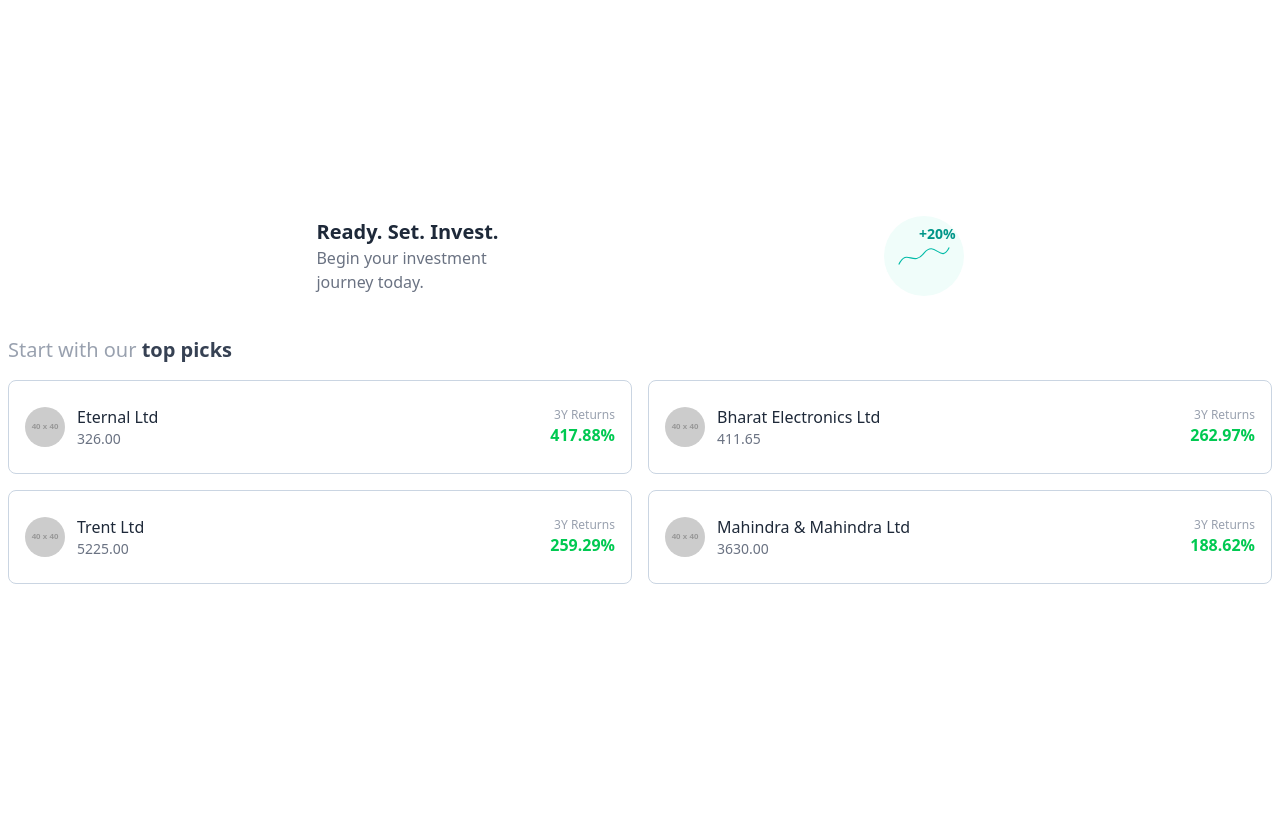
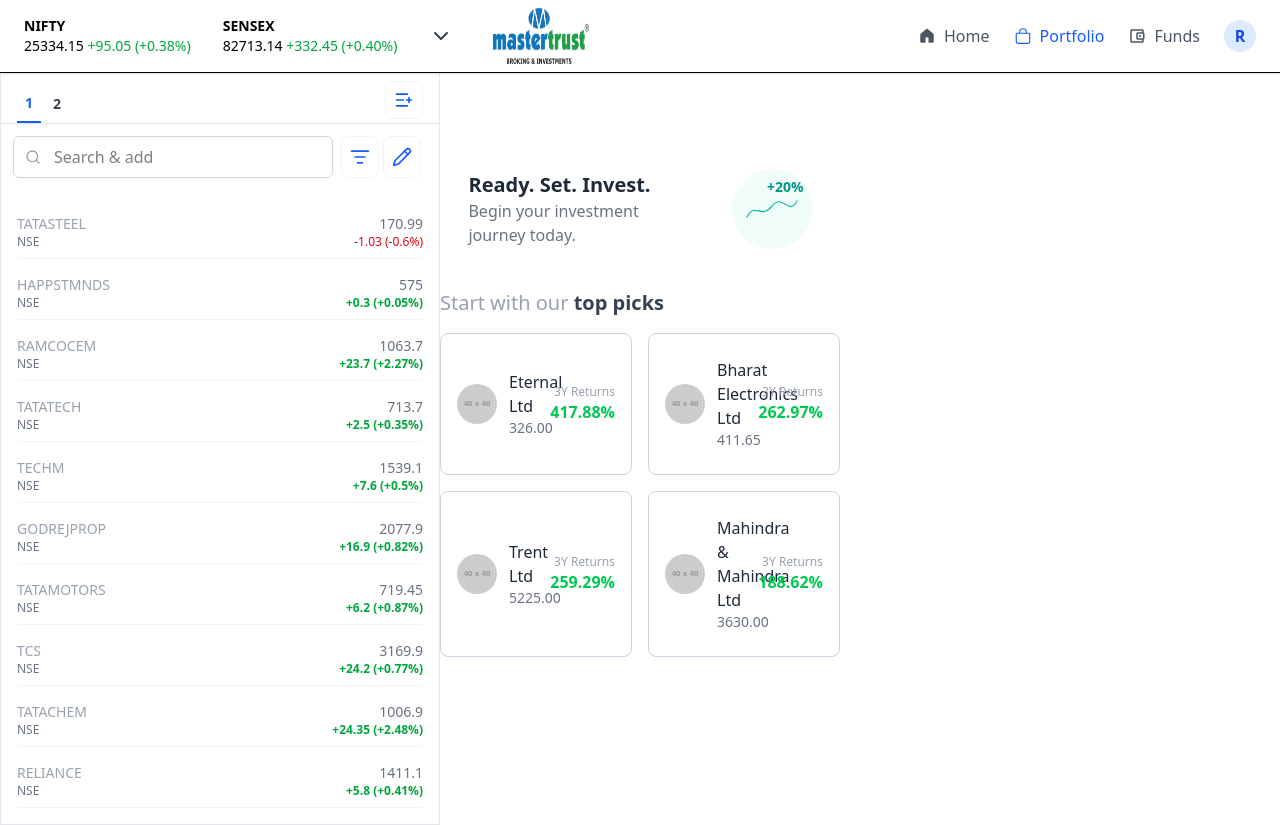
Before and after one commit to ShumailaKhan12/master_Trust, a React (Vite) app: page /portfolio in a window 1280 px wide. Before the commit the page ends 800 px from the top, so only its background shows below. Built offline with nearby package versions, Linux system fonts and the light colour scheme.

Commit message:
set portfolio page

```diff
--- a/src/components/navbar.jsx
+++ b/src/components/navbar.jsx
@@ -98,8 +98,7 @@ const Navbar = () => {
 
     return (
         <>
-            <nav className="w-full bg-white border-b shadow-sm px-6 py-2 flex items-center fixed z-10">
-
+            <nav className="w-full bg-white border-b shadow-sm px-6 py-2 flex items-center fixed z-60">
                 {/* Left Section - NIFTY & SENSEX */}
                 <div className="flex items-center space-x-6">
                     <div className="hidden md:flex items-center space-x-8 text-sm">
--- a/src/pages/portfolio/portfolio.jsx
+++ b/src/pages/portfolio/portfolio.jsx
@@ -1,6 +1,8 @@
 import React from "react";
+import Navbar from "../../components/navbar";
+import Sidebar from "../../components/sidebar";
 
-const TopPicks = () => {
+const Portfolio = () => {
   const stocks = [
     {
       name: "Eternal Ltd",
@@ -29,6 +31,11 @@ const TopPicks = () => {
   ];
 
   return (
+    <>
+      <Navbar />
+
+      <div className="grid grid-cols-3 grid-rows-1 gap-4">
+        <Sidebar />
         <div className="min-h-screen bg-white flex flex-col items-center justify-center py-10">
           {/* Header Section */}
           <div className="flex items-center justify-around w-full gap-2 max-w-5xl mb-10">
@@ -90,7 +97,9 @@ const TopPicks = () => {
             </div>
           </div>
         </div>
+      </div>
+    </>
   );
 };
 
-export default TopPicks;
+export default Portfolio;
--- a/src/routes/appRoutes/index.jsx
+++ b/src/routes/appRoutes/index.jsx
@@ -3,8 +3,8 @@ import { BrowserRouter as Router, Routes, Route } from 'react-router-dom';
 import Home from '../../pages/home/home';
 import Login from '../../pages/auth/login/login';
 import Register from '../../pages/auth/register/register';
-import TopPicks from '../../pages/portfolio/portfolio';
 import FundsPanel from '../../pages/funds/funds';
+import Portfolio from '../../pages/portfolio/portfolio';
 
 const AppRoutes = () => {
     return (
@@ -12,7 +12,7 @@ const AppRoutes = () => {
             <Router>
                 <Routes>
                     <Route path="/" element={<Home />} />
-                    <Route path="/portfolio" element={<TopPicks />} />
+                    <Route path="/portfolio" element={<Portfolio />} />
                     <Route path="/fund" element={<FundsPanel />} />
                     <Route path="/login" element={<Login />} />
                     <Route path="/register" element={<Register />} />
```
Lines whose indentation alone changed are shown as unchanged.
